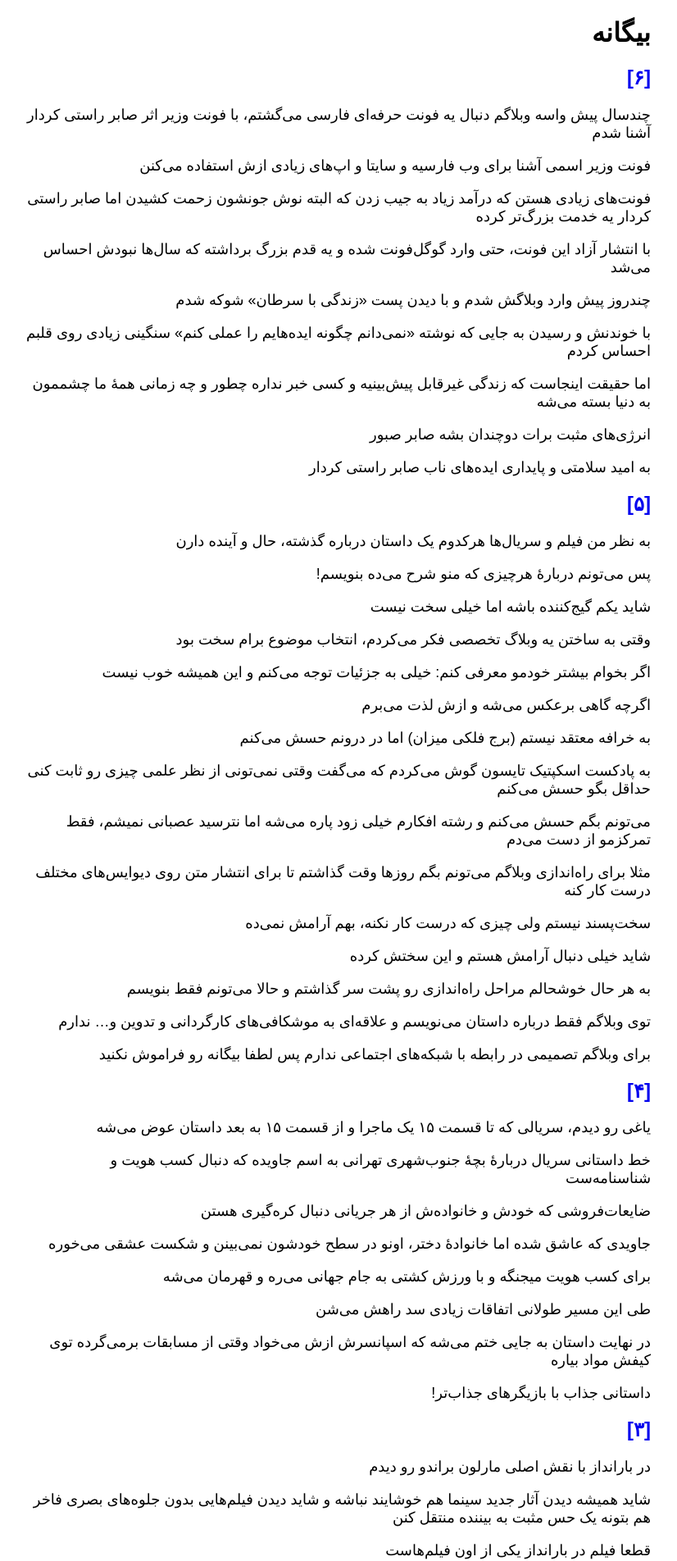
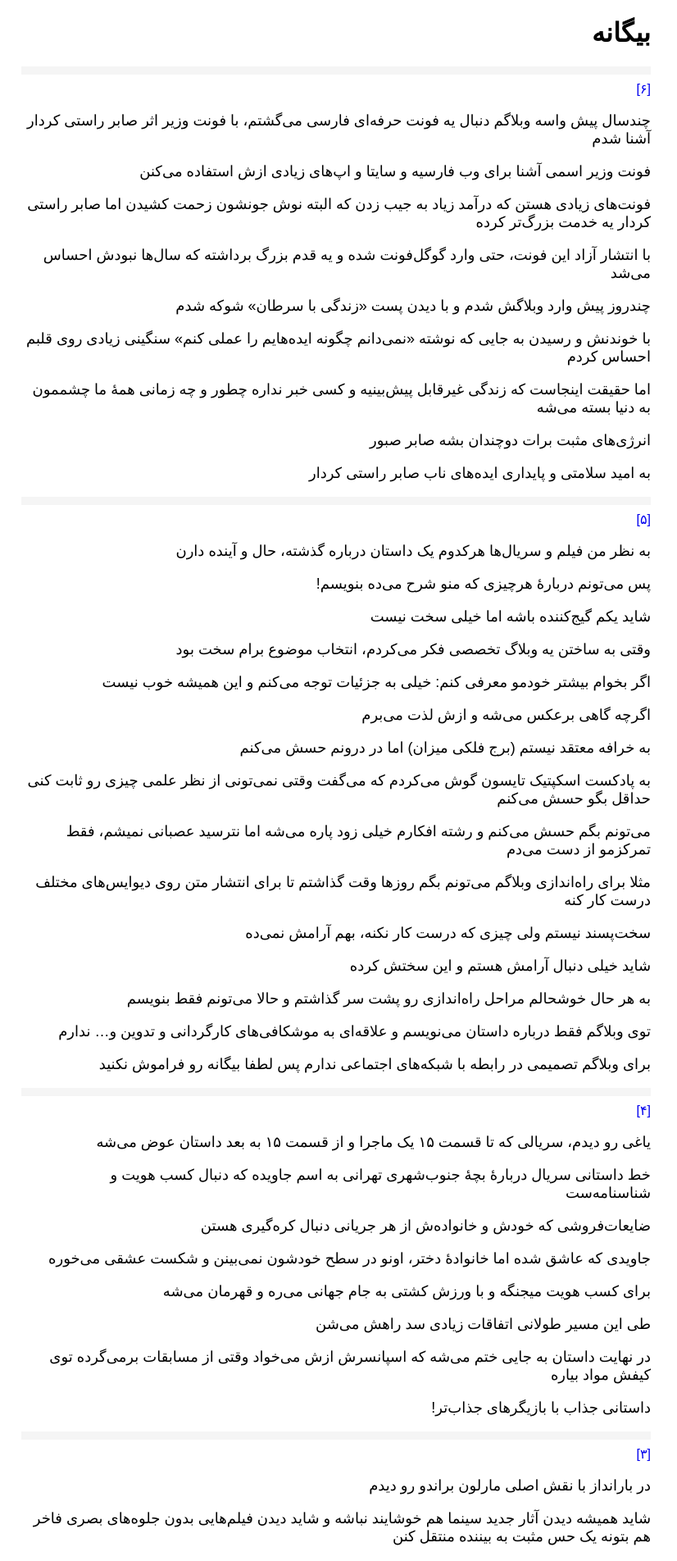
Before and after one commit to darkblog/darkblog.github.io, a Jekyll site: the page built from index.html, in a window 1280 px wide. Shown: the top 1904 px of the page at 82% size, without its empty margins (230-1056 px from the left). Built offline with Jekyll 4.4.1, drawn with Linux system fonts in a browser that asks for light colours.

Commit message:
Update index.html

```diff
--- a/index.html
+++ b/index.html
@@ -8,12 +8,12 @@
 <title>بیگانه</title>
 <meta charset="utf-8">
 <meta name="viewport" content="width=device-width, initial-scale=1">
-<style>body{font-family:sans-serif;margin:auto;padding:0 1.25em;max-width:48em}p{font-size:large}a{text-decoration:none}</style>
+<style>body{font-family:sans-serif;margin:auto;padding:0 1.25em;max-width:48em}p{font-size:large}a{text-decoration:none}hr{border:thick solid whitesmoke}</style>
 </head>
 <body>
 <h1>بیگانه</h1>
 {% for post in site.posts limit:1000 %}
-<h2><a href="{{ site.url }}{{ post.url }}">[{{ post.title }}]</a></h2>
+<hr><a href="{{ site.url }}{{ post.url }}">[{{ post.title }}]</a>
 {{ post.content }}
 {% endfor %}
 </body>
```
